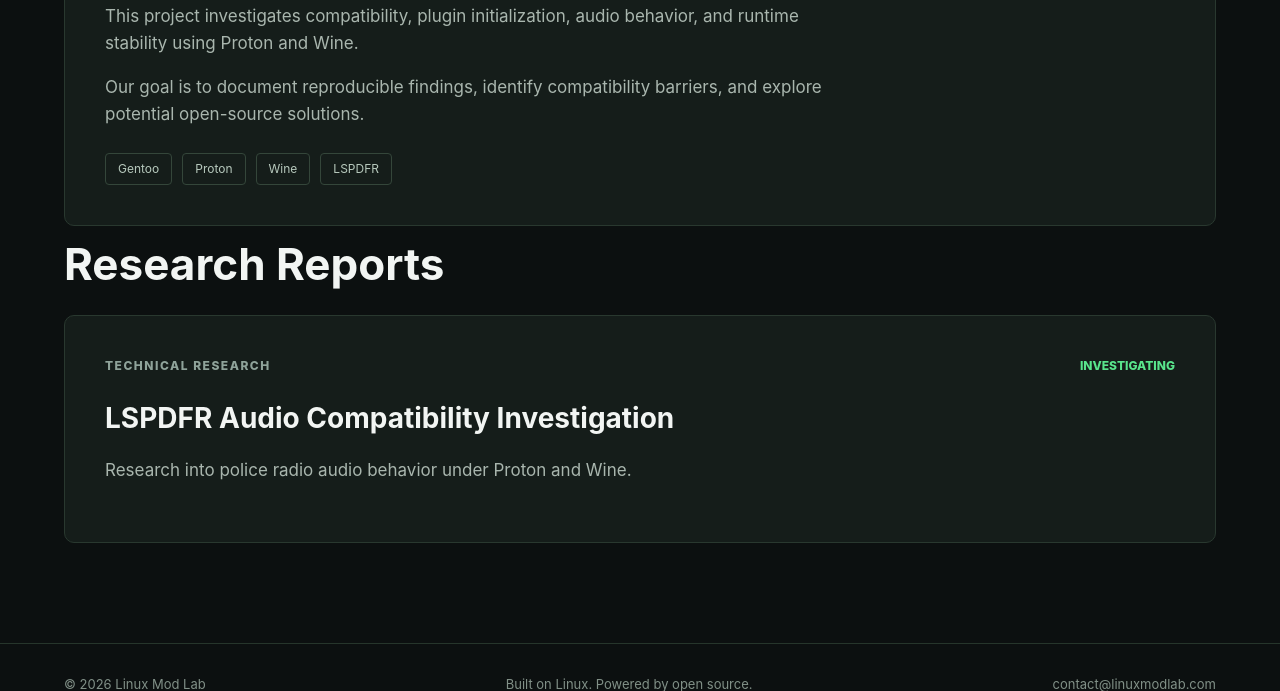
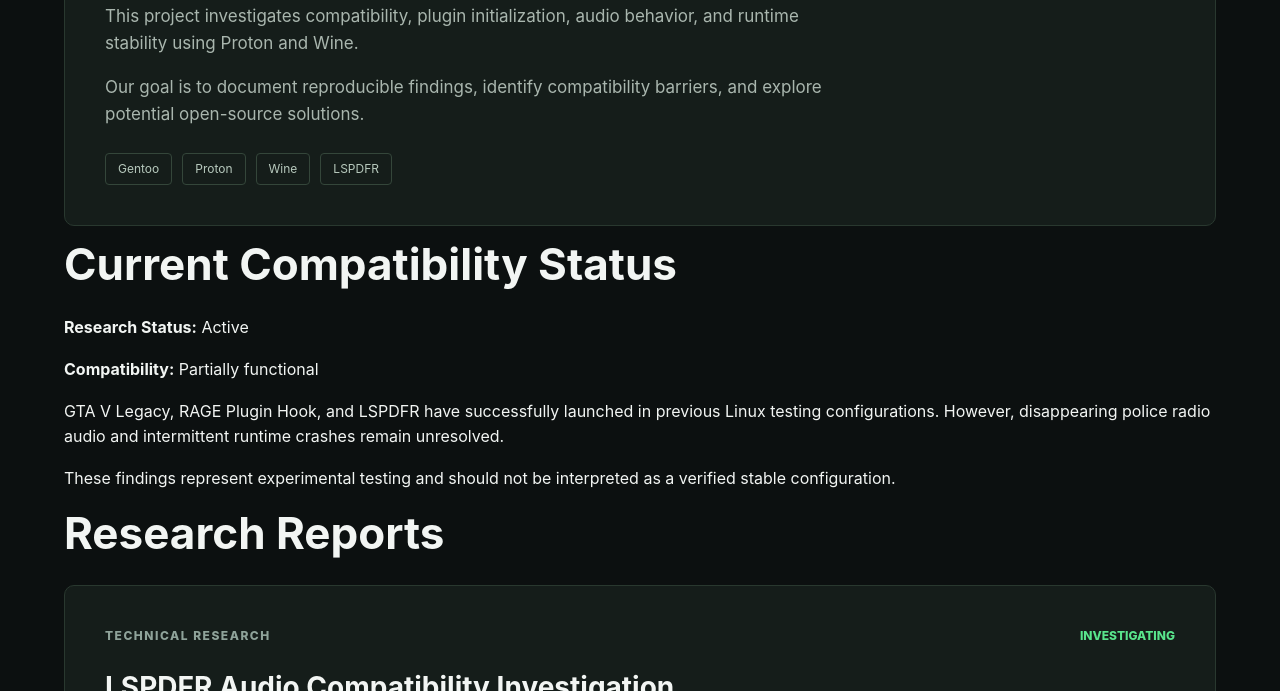
Before and after one commit to LinuxModLab/website, an Astro site: page /projects/gta-v-lspdfr in a window 1280 px wide. Shown: the part 572-1263 px from the top of the page. Built offline with nearby package versions, Linux system fonts and the light colour scheme; Astro itself is replaced by a stand-in of ours.

Commit message:
Add LSPDFR compatibility status summary

```diff
--- a/src/pages/projects/gta-v-lspdfr.astro
+++ b/src/pages/projects/gta-v-lspdfr.astro
@@ -47,6 +47,24 @@ const researchReports = (await getCollection("research"))
           <span>LSPDFR</span>
         </div>
             </article>
+            <section class="compatibility-section">
+  <h2>Current Compatibility Status</h2>
+
+  <p><strong>Research Status:</strong> Active</p>
+  <p><strong>Compatibility:</strong> Partially functional</p>
+
+  <p>
+    GTA V Legacy, RAGE Plugin Hook, and LSPDFR have
+    successfully launched in previous Linux testing
+    configurations. However, disappearing police radio
+    audio and intermittent runtime crashes remain unresolved.
+  </p>
+
+  <p>
+    These findings represent experimental testing and
+    should not be interpreted as a verified stable configuration.
+  </p>
+</section>
 
       {researchReports.length > 0 && (
         <div class="research-section">
```
